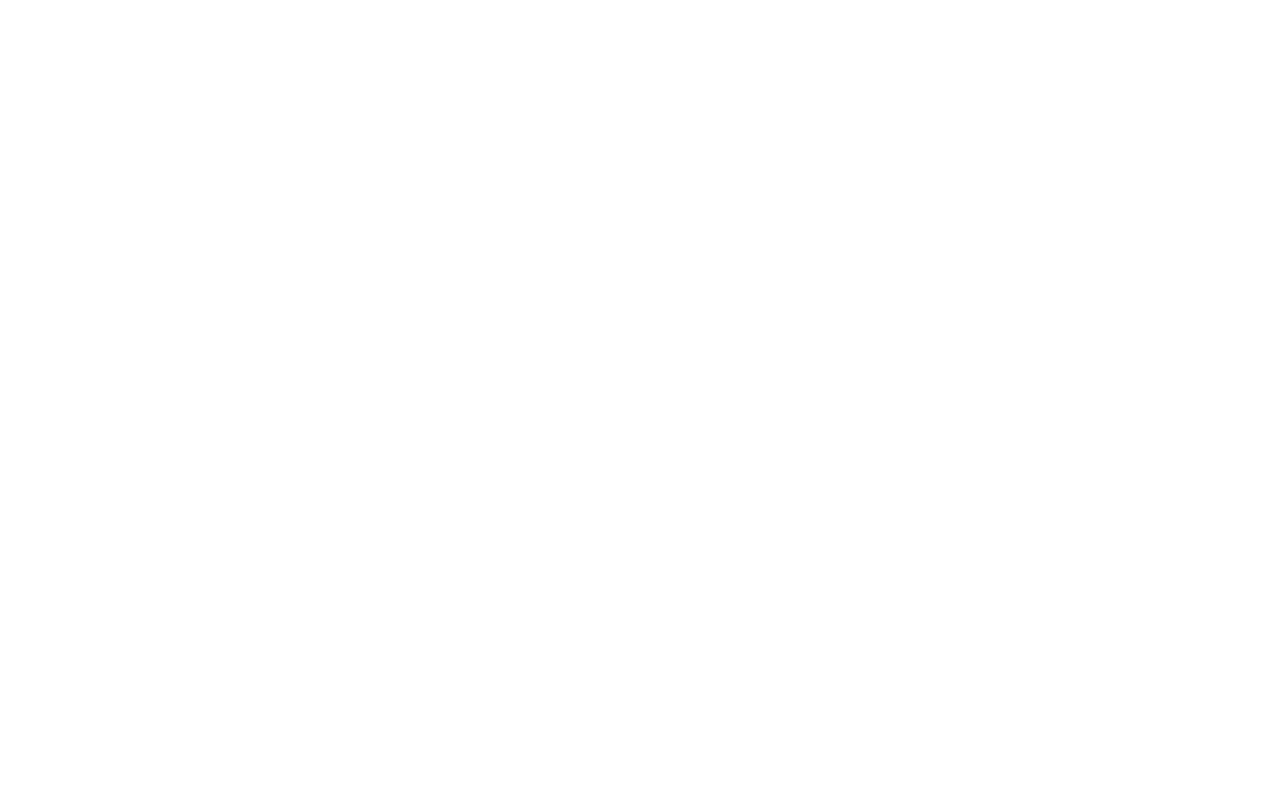
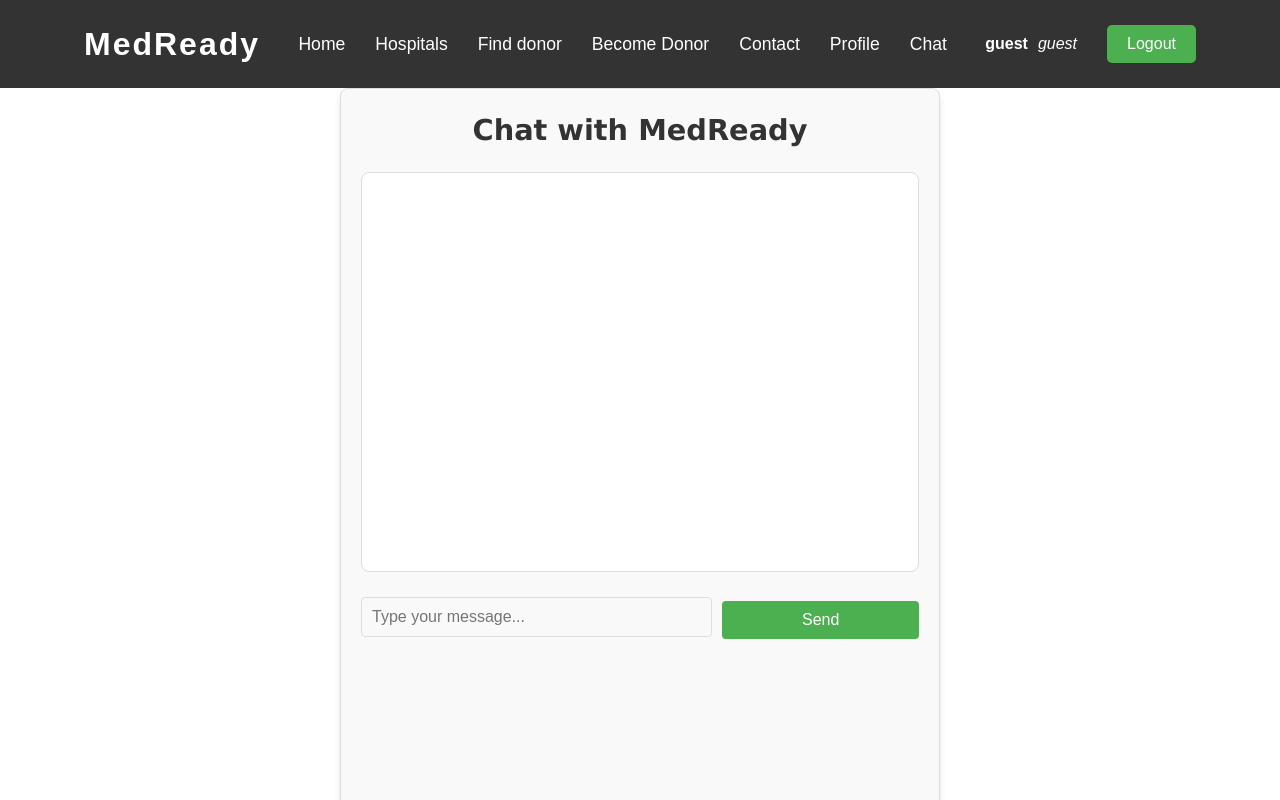
Before and after one commit to pranav-cholleti/AI-Powered-Emergency-Health-Network, a React (Create React App) app: page /chat in a window 1280 px wide. Before the commit this address had no page. Shown: the top 800 px of the page. Built offline with nearby package versions, Linux system fonts and the light colour scheme.

Commit message:
added code

```diff
--- /dev/null
+++ b/config.js
@@ -0,0 +1,5 @@
+const config = {
+  GEMINI_API_KEY: "AIzaSyAUiaFtrGFNdflaMPV1h6-7gt63xBSn3ac", // Replace with your actual API key
+};
+
+module.exports = config;
--- a/package.json
+++ b/package.json
@@ -3,6 +3,7 @@
   "version": "0.1.0",
   "private": true,
   "dependencies": {
+    "@google/generative-ai": "^0.24.0",
     "@testing-library/jest-dom": "^5.17.0",
     "@testing-library/react": "^13.4.0",
     "@testing-library/user-event": "^13.5.0",
@@ -21,7 +22,7 @@
   },
   "scripts": {
     "start": "react-scripts start",
-    "server": "concurrently \"nodemon HospitalsServer.js\" \"nodemon loginServer.js\" \"nodemon DonorFormServer.js\" \"nodemon DonorsServer.js\" \"nodemon ContactServer.js\" \"nodemon ContactListServer.js\"  \"nodemon HospitalProfileServer.js\" \"nodemon PatientProfileServer.js\" \"nodemon DonorListServer.js\" ",
+    "server": "concurrently \"nodemon HospitalsServer.js\" \"nodemon loginServer.js\" \"nodemon DonorFormServer.js\" \"nodemon DonorsServer.js\" \"nodemon ContactServer.js\" \"nodemon ContactListServer.js\"  \"nodemon HospitalProfileServer.js\" \"nodemon PatientProfileServer.js\" \"nodemon DonorListServer.js\" \"nodemon ChatServer.js\" ",
     "dev": "concurrently \"npm run server\" \"npm start\""
   },
   "eslintConfig": {
--- a/src/App.js
+++ b/src/App.js
@@ -12,6 +12,8 @@
 import HospitalProfile from './HospitalProfile';
 import PatientProfile from './PatientProfile';
 import Footer from './Footer';
+import "./css/Chat.css";
+import ChatClient from "./ChatClient"; // Updated import path
 
 const App = () => {
   const [username, setUsername] = useState('');
@@ -198,6 +200,12 @@
               )
             }
           />
+          <Route
+            path="/chat"
+            element={
+              <ChatClient username={username} role={role} onLogout={handleLogout} />
+            }
+          />
         </Routes>
       </div>
     </Router>
--- /dev/null
+++ b/src/ChatClient.js
@@ -0,0 +1,67 @@
+import React, { useState } from "react";
+import Nav from "./Nav"; // Updated import path
+import Footer from "./Footer"; // Updated import path
+import "./css/Chat.css";
+
+const ChatClient = ({ username, role, onLogout }) => {
+  const [messages, setMessages] = useState([]);
+  const [input, setInput] = useState("");
+
+  const handleSendMessage = async () => {
+    if (!input.trim()) return;
+
+    const userMessage = { sender: "user", text: input };
+    setMessages((prev) => [...prev, userMessage]);
+
+    try {
+      const response = await fetch("http://localhost:4001/chat", {
+        method: "POST",
+        headers: { "Content-Type": "application/json" },
+        body: JSON.stringify({ message: input }),
+      });
+      const data = await response.json();
+      const botMessage = { sender: "bot", text: data.response };
+      setMessages((prev) => [...prev, botMessage]);
+    } catch (error) {
+      const errorMessage = { sender: "bot", text: "Error: Unable to fetch response." };
+      setMessages((prev) => [...prev, errorMessage]);
+    }
+
+    setInput("");
+  };
+
+  return (
+    <div className="chat-page">
+      <Nav username={username} role={role} onLogout={onLogout} />
+      <div className="chat-container">
+        <h1 className="chat-title">Chat with MedReady</h1>
+        <div className="chat-messages">
+          {messages.map((msg, index) => (
+            <div
+              key={index}
+              className={`chat-message ${msg.sender === "user" ? "user-message" : "bot-message"}`}
+            >
+              <strong>{msg.sender === "user" ? "You: " : "Bot: "}</strong>
+              {msg.text}
+            </div>
+          ))}
+        </div>
+        <div className="chat-input-container">
+          <input
+            type="text"
+            className="chat-input"
+            value={input}
+            onChange={(e) => setInput(e.target.value)}
+            placeholder="Type your message..."
+          />
+          <button className="chat-send-btn" onClick={handleSendMessage}>
+            Send
+          </button>
+        </div>
+      </div>
+      <Footer />
+    </div>
+  );
+};
+
+export default ChatClient;
--- a/src/Nav.js
+++ b/src/Nav.js
@@ -48,6 +48,7 @@
                   )
                 )}
               </li>
+              <li><Link to="/chat" className="nav-navbar-link">Chat</Link></li>
             </ul>
           </nav>
           <div className="nav-user-info">
--- /dev/null
+++ b/src/css/Chat.css
@@ -0,0 +1,80 @@
+.chat-container {
+  display: flex;
+  flex-direction: column;
+  height: 100vh;
+  font-family: 'Lucida Sans', sans-serif;
+  padding: 20px;
+  max-width: 600px;
+  margin: 0 auto;
+  border: 1px solid #ddd;
+  border-radius: 8px;
+  background-color: #f9f9f9;
+  box-shadow: 0 4px 6px rgba(0, 0, 0, 0.1);
+  overflow: hidden;
+}
+
+.chat-title {
+  text-align: center;
+  font-size: 1.8em;
+  color: #333;
+  margin-bottom: 20px;
+}
+
+.chat-messages {
+  flex: 1;
+  padding: 16px;
+  overflow-y: auto;
+  background-color: #fff;
+  border: 1px solid #ddd;
+  border-radius: 8px;
+  max-height: 400px;
+  margin-bottom: 20px;
+}
+
+.chat-message {
+  margin-bottom: 12px;
+  padding: 10px;
+  border-radius: 8px;
+  max-width: 80%;
+}
+
+.user-message {
+  align-self: flex-end;
+  background-color: #007bff;
+  color: white;
+}
+
+.bot-message {
+  align-self: flex-start;
+  background-color: #e9ecef;
+  color: black;
+}
+
+.chat-input-container {
+  display: flex;
+  align-items: center;
+  gap: 10px;
+}
+
+.chat-input {
+  flex: 2;
+  padding: 10px;
+  font-size: 1rem;
+  border: 1px solid #ddd;
+  border-radius: 4px;
+}
+
+.chat-send-btn {
+    flex: 1;
+  padding: 10px 16px;
+  background-color: #4CAF50;
+  color: white;
+  border: none;
+  border-radius: 4px;
+  cursor: pointer;
+  transition: background-color 0.3s ease;
+}
+
+.chat-send-btn:hover {
+  background-color: #45a049;
+}
```
Also changed, not shown: ChatServer.js (added, +91 -0 lines), 1 other file (tests, documents, lock files or other folders).
